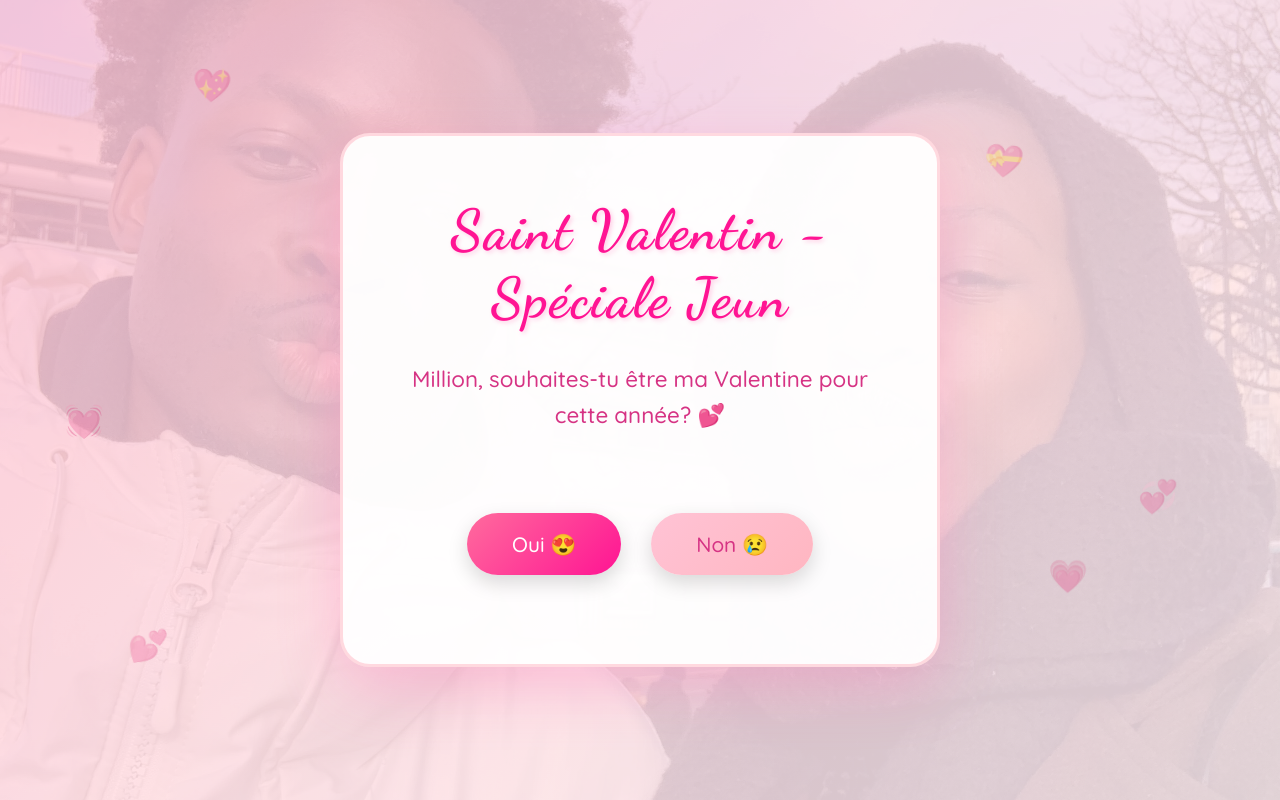
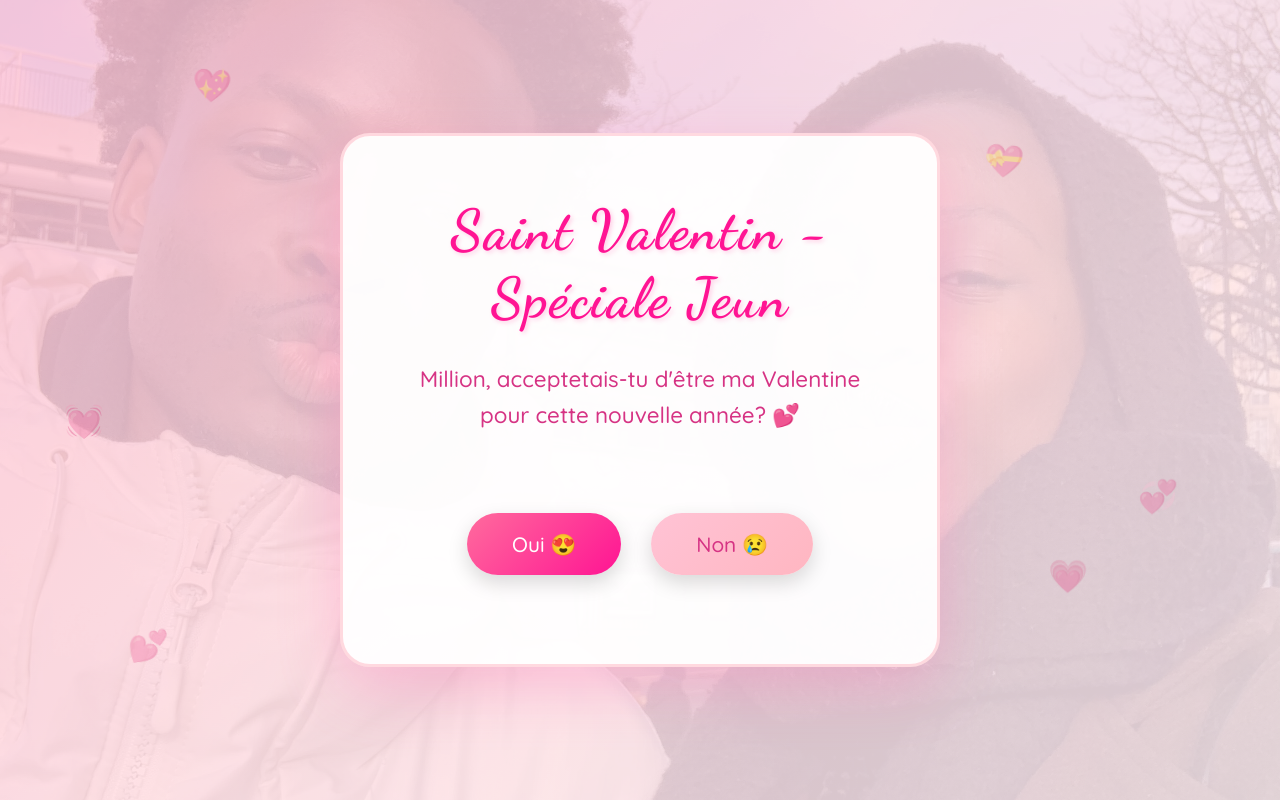
Before and after one commit to AiserJ/Saint_Valentin_Million_2026, a plain HTML site: page index.html in a window 1280 px wide. Drawn offline with Linux system fonts and the light colour scheme.

Commit message:
correction

```diff
--- a/index.html
+++ b/index.html
@@ -18,7 +18,7 @@
 
     <div class="container" id="mainPage">
         <h1>Saint Valentin - Spéciale Jeun</h1>
-        <p class="question">Million, souhaites-tu être ma Valentine pour cette année? 💕</p>
+        <p class="question">Million, acceptetais-tu d'être ma Valentine pour cette nouvelle année? 💕</p>
 
         <div class="buttons-container" id="buttonsContainer">
             <button class="btn btn-yes"  id="yesButton">Oui 😍</button>
```
Also changed, not shown: 1 other file.
